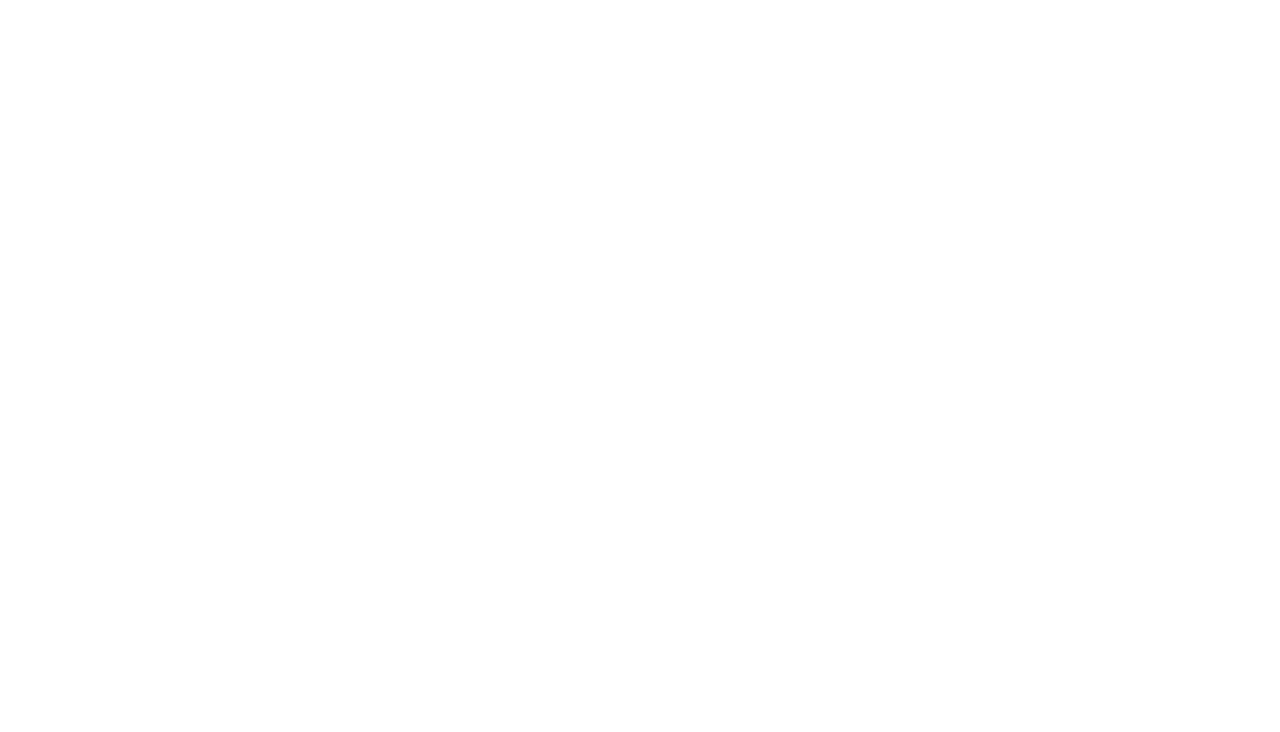
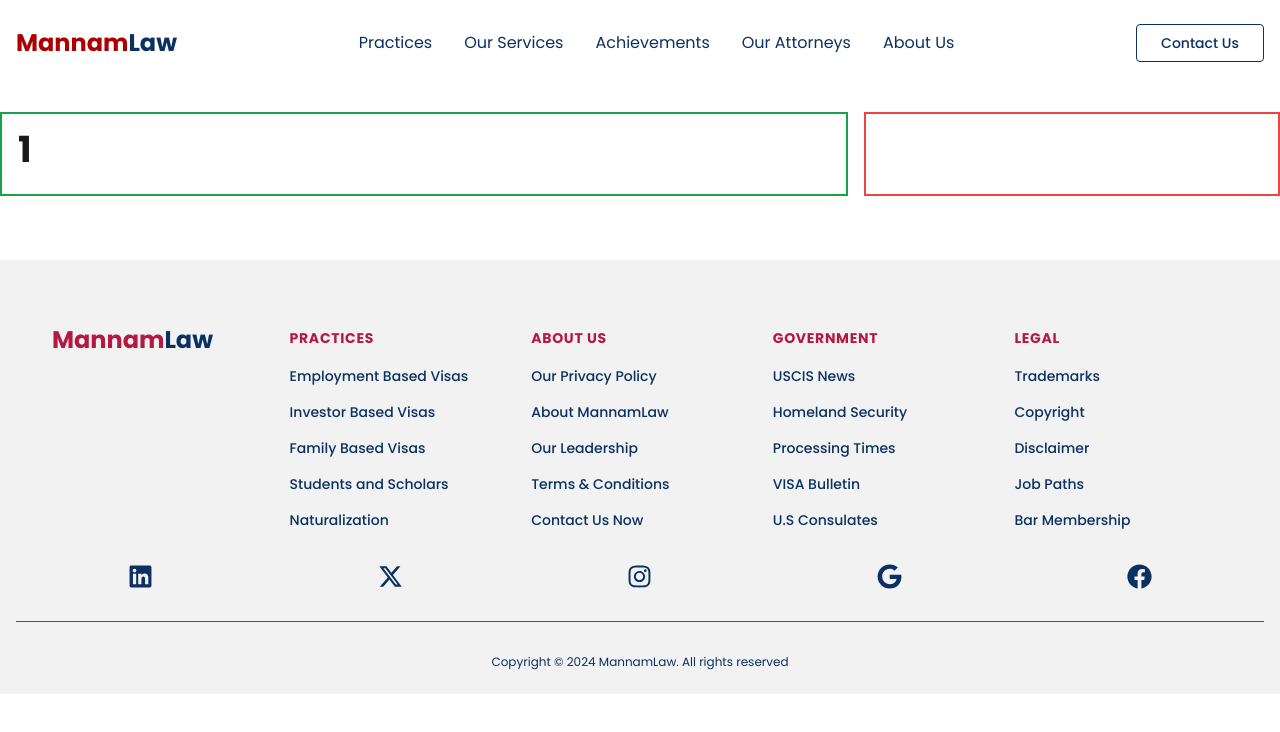
Before and after one commit to kalavaguntapurnesh/mannamlaw, a React (Vite) app: page /experts/1 in a window 1280 px wide. Before the commit this address had no page. Shown: the top 732 px of the page. Built offline with nearby package versions, Linux system fonts and the light colour scheme.

Commit message:
First Commit

```diff
--- a/src/App.jsx
+++ b/src/App.jsx
@@ -9,6 +9,7 @@
 import DetailsPage from "./pages/DetailsPage";
 import WhyUsPage from "./pages/WhyUsPage";
 import Experts from "./pages/Experts";
+import ExpertDetails from "./pages/ExpertDetails";
 
 function App() {
   return (
@@ -19,6 +20,7 @@
           <Route path="/details/:title" element={<DetailsPage />} />
           <Route path="/why-mannam-law" element={<WhyUsPage />} />
           <Route path="/experts" element={<Experts />} />
+          <Route path="/experts/:name" element={<ExpertDetails />} />
         </Routes>
       </BrowserRouter>
     </>
--- /dev/null
+++ b/src/pages/ExpertDetails.jsx
@@ -0,0 +1,64 @@
+import React from "react";
+import { useParams, useLocation } from "react-router-dom";
+import Footer from "../components/Footer";
+import SecNavbar from "../components/SecNavbar";
+
+const ExpertDetails = () => {
+  const { name } = useParams();
+  const location = useLocation();
+  const { image, role } = location.state || {};
+
+  return (
+    <>
+      <SecNavbar />
+
+      <div className="lg:pt-28 pt-24 select-none">
+        <div className="relative">
+          <div className="w-full">
+            <div className="w-full mx-auto max-w-[1400px] pb-16">
+              <div className="lg:grid hidden grid-cols-3 gap-4">
+                <div className="space-y-4 p-4 col-span-2 border-2 border-green-600">
+                  <div className="flex flex-row items-center space-x-4">
+                    {image && (
+                      <img
+                        src={image}
+                        alt={name}
+                        className="rounded-full mb-4 h-28 w-28"
+                      />
+                    )}
+                    <h1 className="text-4xl font-bold text-[#1A1A1A] mb-2">
+                      {name}
+                    </h1>
+
+                    {/* <p className="text-gray-600 text-lg">{role}</p> */}
+                  </div>
+                </div>
+
+                <div className="col-span-1 border-2 border-red-500"></div>
+              </div>
+
+              <div className="lg:hidden block ">
+                <div className="flex flex-col justify-center items-center">
+                  {image && (
+                    <img
+                      src={image}
+                      alt={name}
+                      className="rounded-full mb-4 h-24 w-24"
+                    />
+                  )}
+                  <h1 className="text-2xl font-bold text-headingColor mb-2">
+                    {name}
+                  </h1>
+                </div>
+              </div>
+            </div>
+          </div>
+        </div>
+      </div>
+
+      <Footer />
+    </>
+  );
+};
+
+export default ExpertDetails;
--- a/src/pages/Experts.jsx
+++ b/src/pages/Experts.jsx
@@ -6,9 +6,12 @@
 import Hemanth from "../assets/Hemanth.jpeg";
 import Sabir from "../assets/Sabir.png";
 import Shruthi from "../assets/Shruthi.png";
-import Kanchi from "../assets/kanchi.jpeg";
+import Kanchi from "../assets/kanchi.jpg";
+import { useNavigate } from "react-router-dom";
 
 const Experts = () => {
+  const navigate = useNavigate();
+
   const cardsData = [
     { image: Ravi, name: "Ravi Mannam", role: "Managing Attorney" },
     { image: Hemanth, name: "Hemant Ramachandran", role: "Associate Attorney" },
@@ -24,6 +27,10 @@
       role: "Senior Paralegal",
     },
   ];
+
+  const handleViewClick = (card) => {
+    navigate(`/experts/${encodeURIComponent(card.name)}`, { state: card });
+  };
 
   return (
     <>
@@ -86,7 +93,12 @@
                             </div>
 
                             <div className="flex items-center justify-end w-[50%]">
-                              <button className="border border-[#f2f2f3] py-1 px-4 rounded bg-[#f2f2f3] text-gray-600">View</button>
+                              <button
+                                onClick={() => handleViewClick(card)}
+                                className="border border-[#f2f2f3] py-1 px-4 rounded bg-[#f2f2f3] text-gray-600"
+                              >
+                                View
+                              </button>
                             </div>
                           </div>
                         </div>
```
Also changed, not shown: src/assets/kanchi.jpeg (deleted), 1 other file (tests, documents, lock files or other folders).
